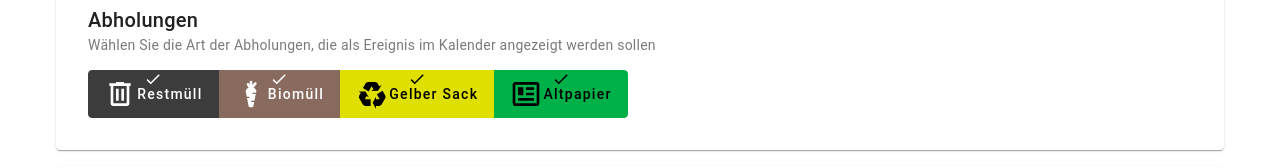
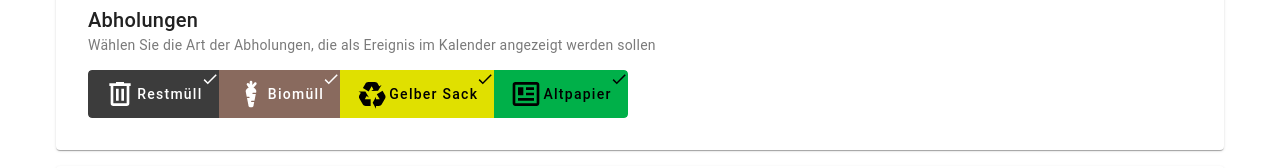
Before and after one commit to pano9000/aws-stuttgart-pickup-dates-service, a Nuxt app: page /ICalGenerator in a window 1280 px wide. Shown: the part 276-444 px from the top of the page. Built offline with nearby package versions, Linux system fonts and the light colour scheme.

Commit message:
feat/refactor(EventTypeSelector): move EventTypeSelector to own component for reusability

```diff
--- /dev/null
+++ b/components/EventTypeSelector.vue
@@ -0,0 +1,42 @@
+<template>
+  <v-btn-toggle
+    v-model="modelSelectedEvents"
+    multiple
+    mandatory
+  >
+    <v-btn
+      v-for="eventType in eventTypeMap.entries()" :key="eventType[0]"
+      :value="eventType[0]"
+      :color="eventType[1].color"
+      class="custom-transform-class text-none"
+    >
+      <v-icon :icon="eventType[1].icon" size="2rem"/>
+      <!-- @TODO there must be a more performatn way than the one below / bitmask maybe? -->
+      <v-icon
+        v-show="modelSelectedEvents?.includes(eventType[0])"
+        :icon="mdiCheck"
+        class="position-absolute top-0 right-0"
+      />
+        {{ props.showLabel ? i18n.t(`waste_${eventType[0]}`) : undefined }}
+    </v-btn>
+  </v-btn-toggle>
+</template>
+
+<script setup lang="ts">
+  import eventTypeMap from "~/utils/eventTypeMap";
+  import { mdiCheck } from "@mdi/js";
+  import type { AwsApiServiceEventTypeName } from "~/server/services/AwsApiService";
+
+  const modelSelectedEvents = defineModel<AwsApiServiceEventTypeName[]>("selectedEvents", {default: []});
+  const props = defineProps<{
+    showLabel?: boolean;
+  }>();
+  const { i18n } = useCustomI18n();
+
+
+  //workaround due to some hydration mismatch issue in vuetify, when setting the values server side already
+  onMounted( () => {
+    modelSelectedEvents.value = Array.from(eventTypeMap.keys())
+  })
+
+</script>
--- a/pages/ICalGenerator.vue
+++ b/pages/ICalGenerator.vue
@@ -14,27 +14,7 @@
     <v-card-text>
       <v-row>
         <v-col cols="auto">
-          <v-btn-toggle
-            v-model="formatOptions.type"
-            multiple
-            mandatory
-          >
-            <v-btn
-              v-for="eventType in eventTypeMap.entries()" :key="eventType[0]"
-              :value="eventType[0]"
-              :color="eventType[1].color"
-              class="custom-transform-class text-none"
-            >
-              <v-icon :icon="eventType[1].icon" size="2rem"/>
-              <!-- @TODO there must be a more performatn way than the one below / bitmask maybe? -->
-              <v-icon
-                v-show="formatOptions.type?.includes(eventType[0])"
-                :icon="mdiCheck"
-                class="position-absolute top-0"
-              />
-              {{ i18n.t(`waste_${eventType[0]}`) }}
-            </v-btn>
-          </v-btn-toggle>
+          <EventTypeSelector v-model="formatOptions.type" :show-label="true"/>
         </v-col>
       </v-row>
     </v-card-text>
@@ -216,12 +196,13 @@
 <script setup lang="ts">
   import TimeRangeInput from "~/components/TimeRangeInput.vue";
   import CopyToClipboardButton from "~/components/CopyToClipboardButton.vue";
+  import EventTypeSelector from "~/components/EventTypeSelector.vue";
   import { useCookieUserConfig } from "~/composables/useCookieUserConfig";
   import type { ICalOptions } from "~/server/services/TransformDataService";
   import type { AwsApiServiceEventTypeName } from "~/server/services/AwsApiService";
   import eventTypeMap from "~/utils/eventTypeMap";
+
   import {
-    mdiCheck,
     mdiClockOutline,
     mdiHours24,
     mdiRewindOutline,
```
